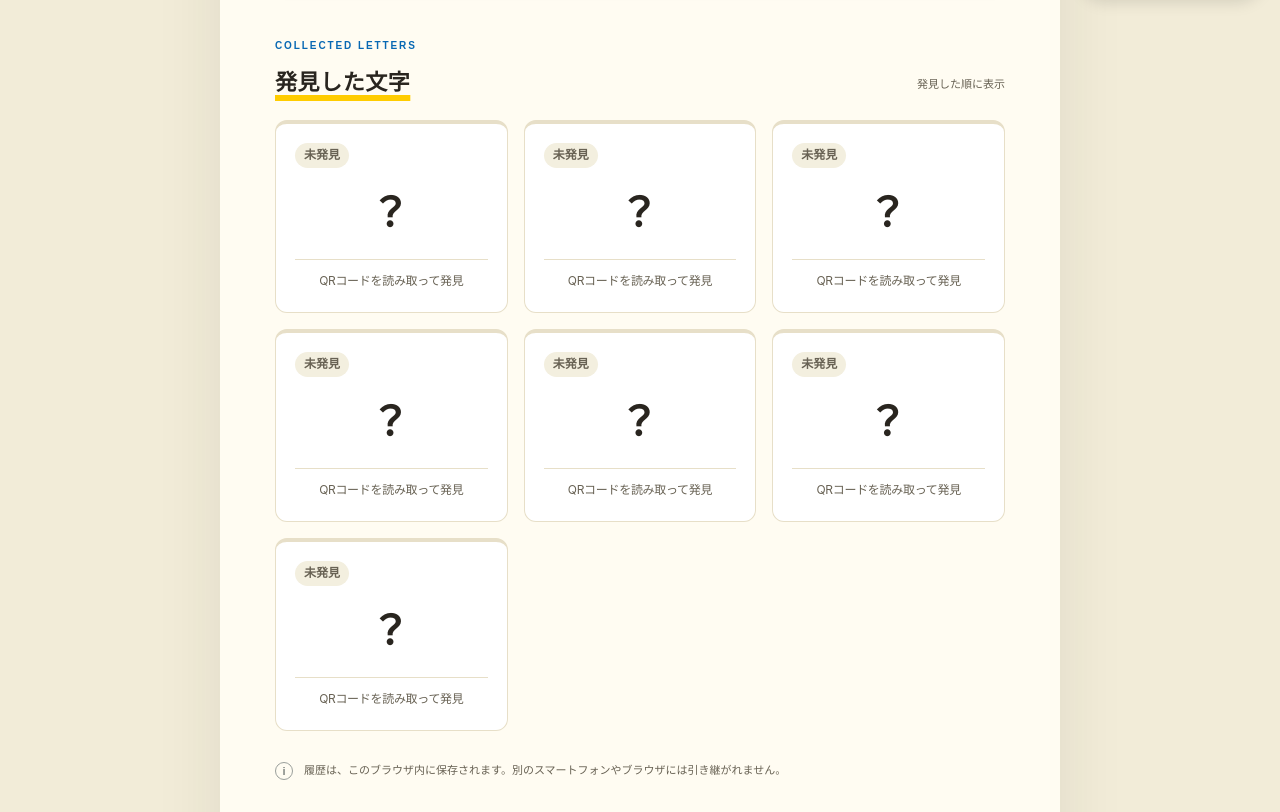
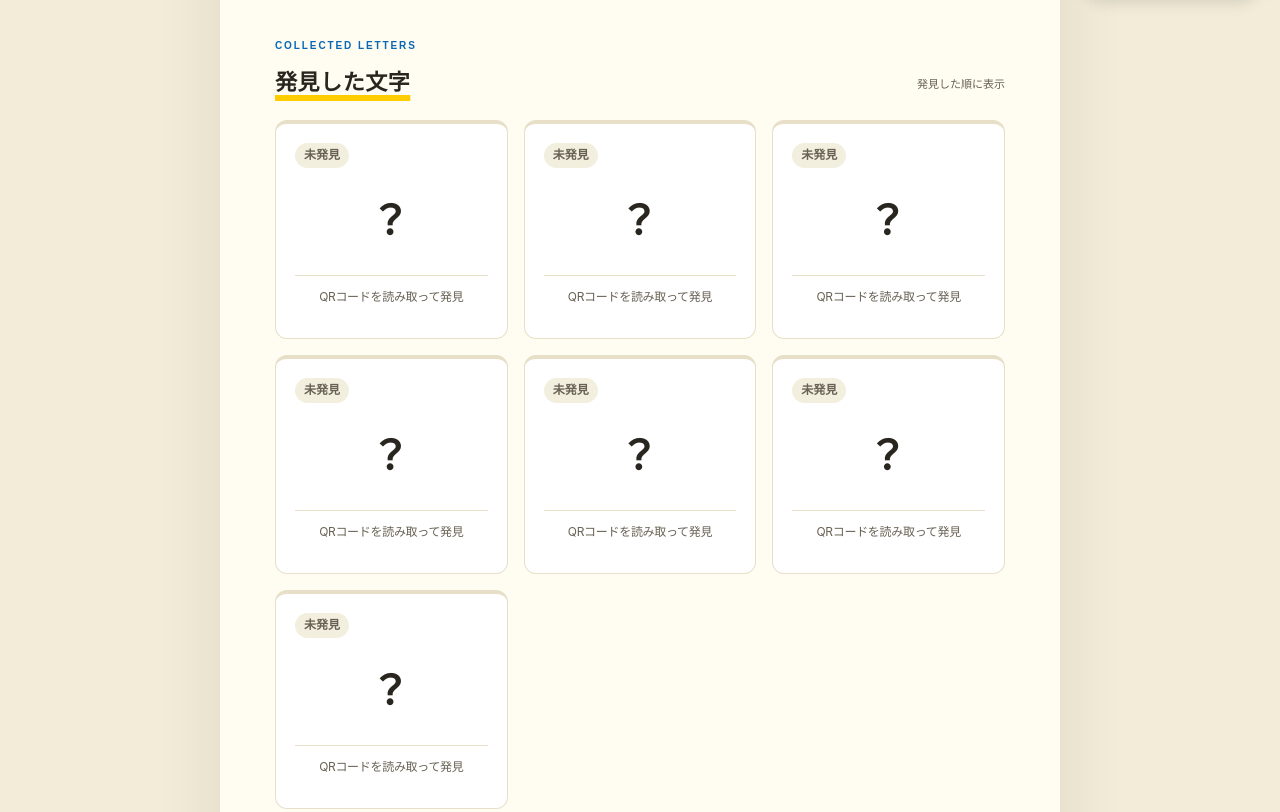
Before and after one commit to yamada-masayuki/yamada-masayuki.github.io, a plain HTML site: page quiz/index.html in a window 1280 px wide. Shown: the part 786-1598 px from the top of the page. Drawn offline with nearby package versions, Linux system fonts and the light colour scheme.

Commit message:
Align quiz letters independently of explanation link height

```diff
--- a/quiz/css/style.css
+++ b/quiz/css/style.css
@@ -61,7 +61,7 @@ h2 { font-size: 20px; letter-spacing: .025em; line-height: 1.55; }
 .section-heading h2 { margin:7px 0 0; font-weight:800; font-size:22px; }
 .section-aside { font-size: 11px; color: var(--muted); white-space: nowrap; padding-bottom: 4px; }
 .keyword-grid { display:grid; grid-template-columns: repeat(3, minmax(0, 1fr)); gap: 12px; margin:0; padding:0; list-style:none; }
-.keyword-card { min-width:0; border-radius: var(--radius); background: var(--white); border:1px solid var(--line); padding: 17px 16px 14px; display: flex; flex-direction: column; min-height: 172px; transition: border-color .15s ease; }
+.keyword-card { min-width:0; border-radius: var(--radius); background: var(--white); border:1px solid var(--line); padding: 17px 16px 14px; display: grid; grid-template-rows: 24px 108px minmax(44px, auto); min-height: 172px; transition: border-color .15s ease; }
 .keyword-card.is-unlocked { background: #fff2b3; border-color: #d4a900; }
 .keyword-card-header { display:flex; align-items:center; justify-content:space-between; gap:6px; flex-wrap:wrap; }
 .keyword-status { font-size: 10px; border-radius:40px; padding:2px 9px 3px; line-height: 1.7; white-space: nowrap; }
```
